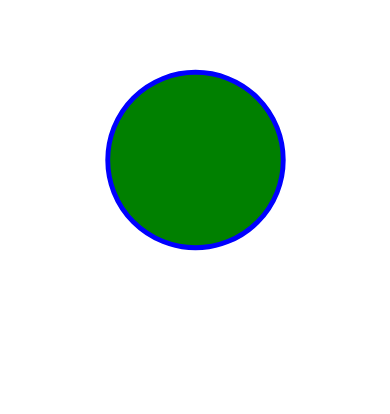
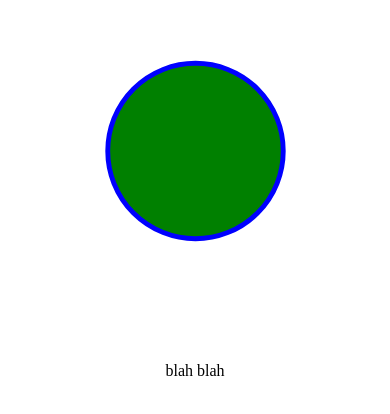
Before and after one commit to affordances/BayesianBallistics, a React Native app: screen / in a window 390 px wide. Shown: the part 262-676 px from the top of the page. Built offline with nearby package versions, Linux system fonts and the light colour scheme.

Commit message:
arbitrary change to test

```diff
--- a/App.js
+++ b/App.js
@@ -24,6 +24,7 @@ const App = (props) => {
           fill="yellow"
         /> */}
       </Svg>
+      blah blah
     </View>
   );
 };
```
